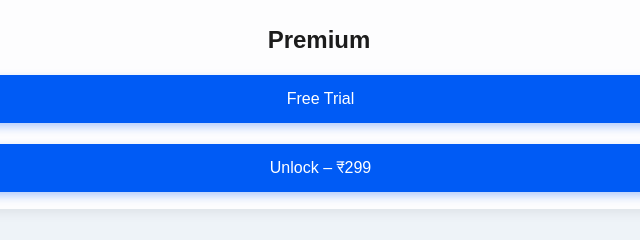
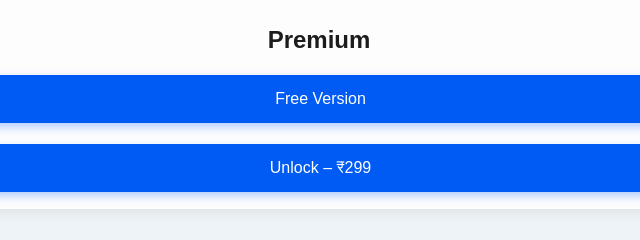
Before and after one commit to onlineweb123/Fitness-Free-Trial, a plain HTML site: page profile.html in a window 1280 px wide. Shown: the part 417-657 px from the top of the page, 321-961 px from the left. Drawn offline with Linux system fonts and the light colour scheme.

Commit message:
Update profile.html

```diff
--- a/profile.html
+++ b/profile.html
@@ -178,7 +178,7 @@ h3{margin:10px 0 5px;}
     <h2>Premium</h2>
 
     <button class="buttonpre" onclick="window.location.href='index.html'">
-      Free Trial
+      Free Version
     </button>
     <br><br>
 
```
